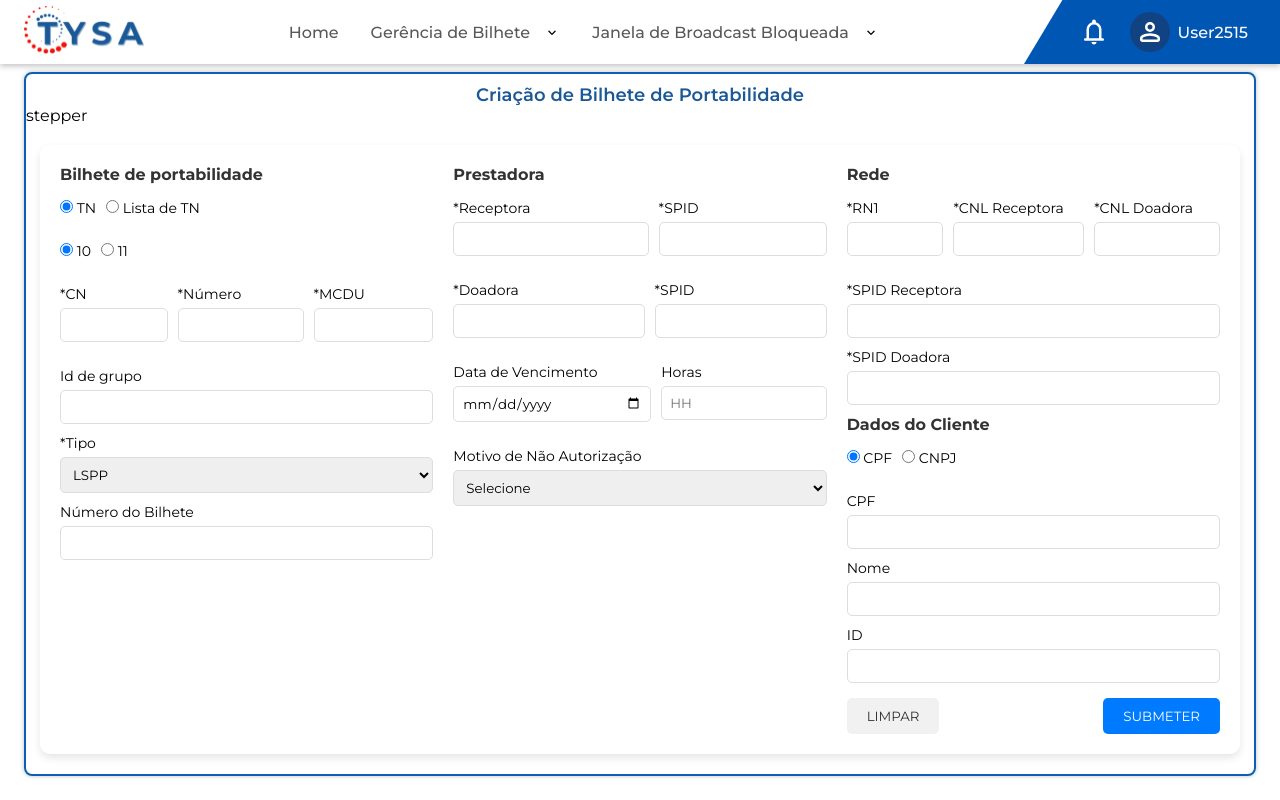
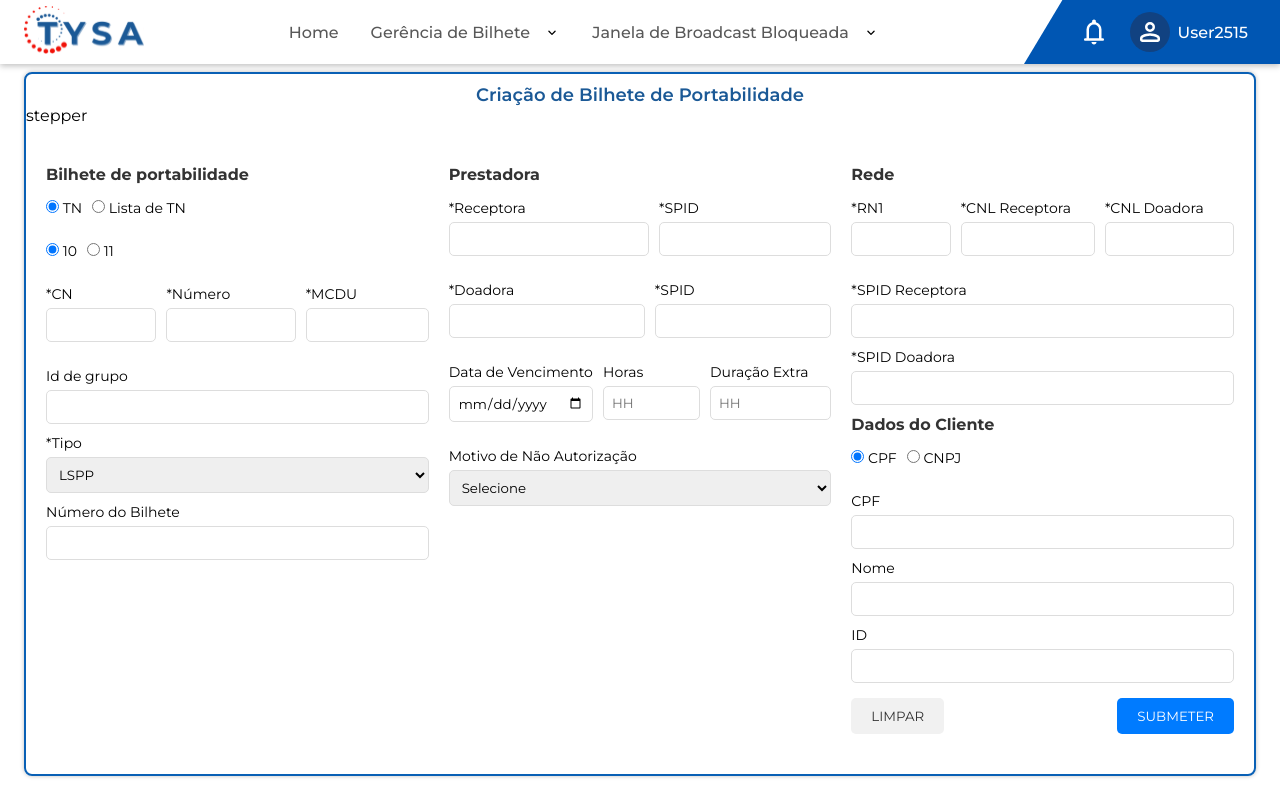
Before and after one commit to josenetotysa/gui_web, an Angular app: page /auth/gerencia-bilhete/criar in a window 1280 px wide. Built offline with nearby package versions, Linux system fonts and the light colour scheme.

Commit message:
criar-component2

```diff
--- a/src/app/pages/gerencia-bilhete/criar/criar.component.html
+++ b/src/app/pages/gerencia-bilhete/criar/criar.component.html
@@ -5,9 +5,8 @@
 
     <section class="main">
 
-        <section class="main">
-            <div class="container">
-                <form class="formulario">
+        <section class="main, container">
+                <form class="formulario" autocomplete="off">
                     <!-- Coluna 1 -->
                     <div class="coluna">
                         <h2>Bilhete de portabilidade</h2>
@@ -45,17 +44,36 @@
                             <label>*Doadora <input type="text" name="doadora"></label>
                             <label>*SPID <input type="text" name="spid"></label>
                         </div>
+
                         <div class="row">
+
                             <label>Data de Vencimento
-                                <input type="date" name="dataVencimento" [max]="dataMaxima">
+                                <input type="date" name="dataVencimento">
                             </label>
 
-                            <label>Horas
-                                <input type="text" name="quantidadeHoras" [(ngModel)]="quantidadeHoras"
-                                    (input)="formatarHoras()" placeholder="HH" maxlength="3">
+                            <label>
+                                Horas
+                                <input type="text"
+                                       name="quantidadeHoras"
+                                       [(ngModel)]="quantidadeHoras"
+                                       (input)="quantidadeHoras = formatarHoras(quantidadeHoras)"
+                                       maxlength="3"
+                                       placeholder="HH">
                             </label>
 
+                            <label>
+                                Duração Extra
+                                <input type="text"
+                                       name="DuracaoExtra"
+                                       [(ngModel)]="quantidadeDuracaoExtra"
+                                       (input)="quantidadeDuracaoExtra = formatarHoras(quantidadeDuracaoExtra)"
+                                       maxlength="3"
+                                       placeholder="HH">
+                            </label>
                         </div>
+
+
+
                         <label>Motivo de Não Autorização
                             <select name="motivo">
                                 <option value="">Selecione</option>
@@ -90,7 +108,6 @@
                     </div>
 
                 </form>
-            </div>
         </section>
     </section>
 </section>
--- a/src/app/pages/gerencia-bilhete/criar/criar.component.scss
+++ b/src/app/pages/gerencia-bilhete/criar/criar.component.scss
@@ -11,12 +11,8 @@ h1{
     font-weight: 600;
 }
 .container {
-    max-width: 1200px;
     margin: 20px auto;
     padding: 20px;
-    background: #fff;
-    border-radius: 10px;
-    box-shadow: 0 4px 8px rgba(0, 0, 0, 0.1);
   }
 
   .formulario {
--- a/src/app/pages/gerencia-bilhete/criar/criar.component.ts
+++ b/src/app/pages/gerencia-bilhete/criar/criar.component.ts
@@ -8,37 +8,31 @@ import { FormsModule } from '@angular/forms';
   templateUrl: './criar.component.html',
   styleUrl: './criar.component.scss'
 })
-export class CriarComponent implements OnInit {
-  dataMaxima: string = '';
-  quantidadeHoras: string = ''; // Armazena o valor formatado ("02h", "48h")
+export class CriarComponent {
+  quantidadeHoras: string = '';
+  quantidadeDuracaoExtra: string = '';
 
-  ngOnInit() {
-    // Define a data máxima para hoje
-    const hoje = new Date().toISOString().split("T")[0];
-    this.dataMaxima = hoje;
-  }
 
-  formatarHoras() {
-    if (!this.quantidadeHoras) {
-      return;
+  formatarHoras(valor: string): string {
+    let apenasNumeros = valor.replace(/\D/g, ''); // Remove tudo que não for número
+
+    if (apenasNumeros.length === 0) {
+      return ''; // Se não há números, retorna vazio
     }
 
-    // Remove qualquer caractere não numérico
-    let horas = this.quantidadeHoras.replace(/\D/g, '');
-
-    // Se o usuário estiver apagando (removendo o último número), não forçar a reinserção do "h"
-    if (this.quantidadeHoras.endsWith('h') && this.quantidadeHoras.length > horas.length + 1) {
-      this.quantidadeHoras = horas;
-      return;
+    // Se o usuário digitou apenas um número
+    if (apenasNumeros.length === 1) {
+      return apenasNumeros + 'h';
     }
 
-    // Limita a dois caracteres numéricos
-    horas = horas.substring(0, 2);
+    // Se o usuário digitou dois números, verificamos se está dentro do intervalo 00-23
+    let numero = parseInt(apenasNumeros, 10);
 
-    // Se houver algum número, adiciona "h" no final, senão deixa vazio
-    this.quantidadeHoras = horas ? horas + 'h' : '';
+    if (numero > 23) {
+      numero = 23; // Se for maior que 23, define como 23
+    }
+
+    // Mantém o formato correto para "00", "01", ..., "23"
+    return numero.toString().padStart(2, '0') + 'h';
   }
-
-
-
 }
```
